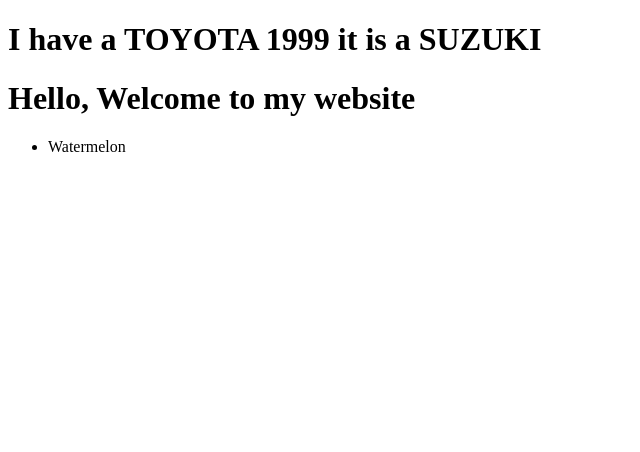
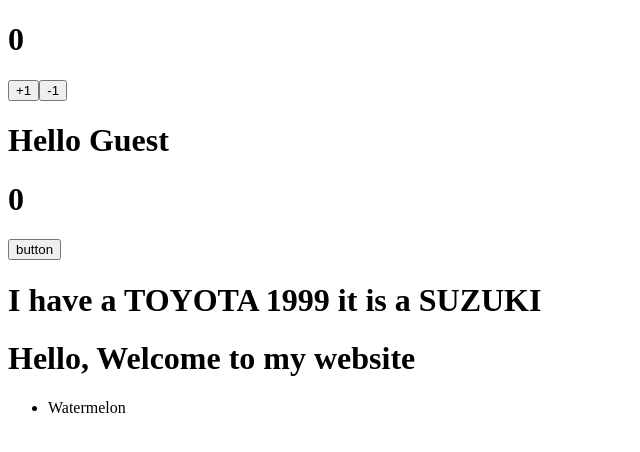
Before and after one commit to alwiranata/upgrade-react, a React (Vite) app in the folder frontend/: page / in a window 1280 px wide. Shown: the top 452 px of the page, without its empty margins (0-640 px from the left). Built offline with nearby package versions, Linux system fonts and the light colour scheme.

Commit message:
add konsep dasar

```diff
--- a/frontend/src/App.jsx
+++ b/frontend/src/App.jsx
@@ -1,9 +1,15 @@
 import Classes from "./ES6/Classes"
 import ArrowFunction from "./ES6/ArrowFunction"
 import List from "./ES6/ArrayMethod"
+import Componen from "./konsepDasar/componen"
+import Props from "./konsepDasar/Props"
+import State from "./konsepDasar/State"
 const App = () => {
 	return (
 		<div>
+			<State />
+			<Props />
+			<Componen />
 			<Classes />
 			<ArrowFunction />
 			<List />
--- /dev/null
+++ b/frontend/src/konsepDasar/Componen.jsx
@@ -0,0 +1,17 @@
+import {useState, useEffect} from "react"
+const Componen = () => {
+	const [count, setCount] = useState(0)
+
+	useEffect(() => {
+		console.log(`Count updated to: ${count}`)
+	}, [count])
+
+	return (
+		<div>
+			<h1>{count}</h1>
+			<button onClick={() => setCount(count + 1)}>button</button>
+		</div>
+	)
+}
+
+export default Componen
--- /dev/null
+++ b/frontend/src/konsepDasar/Props.jsx
@@ -0,0 +1,16 @@
+const Greeting = (Props) => {
+	return <h1>Hello {Props.name}</h1>
+}
+
+const App = () => {
+	return <Greeting />
+}
+const Props = () => {
+	return <App />
+}
+
+Greeting.defaultProps = {
+	name: "Guest",
+}
+
+export default Props
--- /dev/null
+++ b/frontend/src/konsepDasar/State.jsx
@@ -0,0 +1,14 @@
+import {useState} from "react"
+
+const State = () => {
+	const [count, setCount] = useState(0)
+	return (
+		<div>
+			<h1>{count}</h1>
+			<button onClick={() => setCount(count + 1)}> +1</button>
+			<button onClick={() => setCount(count - 1)}>-1</button>
+		</div>
+	)
+}
+
+export default State
```
